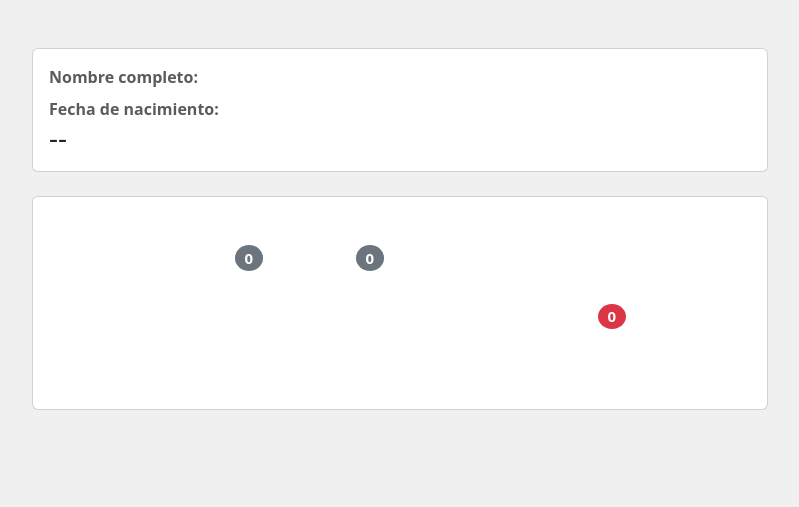
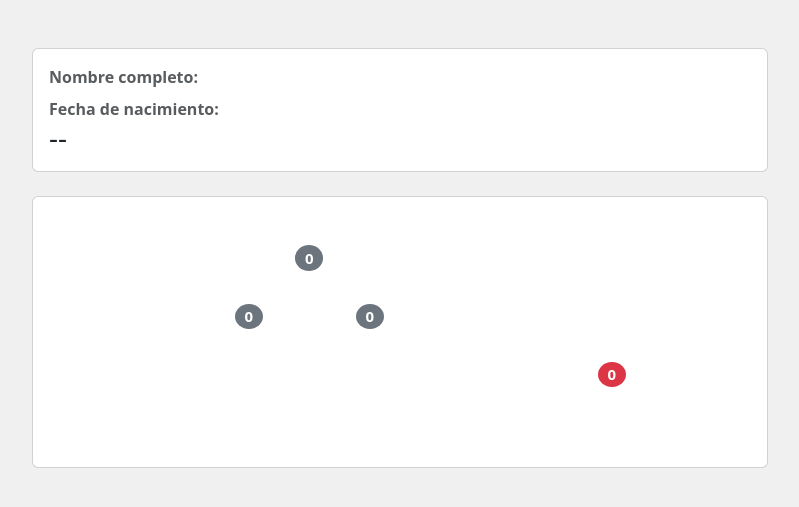
Before and after one commit to modulor/eve-numerology, a CodeIgniter app: page /eve-numerology/calculate in a window 1280 px wide. Shown: the top 507 px of the page, without its empty margins (240-1039 px from the left). Run offline with CodeIgniter, Linux system fonts and the light colour scheme; data that the repository does not hold is empty.

Commit message:
karma essence and essence past lives number

```diff
--- a/application/controllers/Calculate.php
+++ b/application/controllers/Calculate.php
@@ -9,8 +9,8 @@ class Calculate extends CI_Controller
     $essence_number = $this->compress_number_to_one_digit($_POST['day']);
     $karma_number = $this->compress_number_to_one_digit($_POST['month']);
     $past_lives_number = $this->compress_number_to_one_digit($_POST['year']);
-    $karma_number_plus_essence_number = $this->compress_number_to_one_digit($karma_number + $essence_number);
-    $essence_number_plus_past_lives_number = $this->compress_number_to_one_digit($essence_number + $past_lives_number);
+    $karma_and_essence = $this->compress_number_to_one_digit($karma_number + $essence_number);
+    $essence_and_past_lives = $this->compress_number_to_one_digit($essence_number + $past_lives_number);
 
     $data = array(
       'life_mission' => $this->calculate_life_mission($_POST['day'], $_POST['month'], $_POST['year']),
@@ -21,8 +21,9 @@ class Calculate extends CI_Controller
       'karma_number' => $karma_number,
       'past_lives_number' => $past_lives_number,
       'gifts_number' => $this->compress_number_to_one_digit(substr($_POST['year'],-2)),
-      'karma_number_plus_essence_number' => $karma_number_plus_essence_number,
-      'essence_number_plus_past_lives_number' => $essence_number_plus_past_lives_number,
+      'karma_and_essence' => $karma_and_essence,
+      'essence_and_past_lives' => $essence_and_past_lives,
+      'karma_essence_and_essence_past_lives' => $this->compress_number_to_one_digit($karma_and_essence + $essence_and_past_lives),
     );
 
     $this->load->view('calculate/calculate_index_view', $data);
--- a/application/views/calculate/calculate_index_view.php
+++ b/application/views/calculate/calculate_index_view.php
@@ -26,12 +26,28 @@
               <div class="col-1"></div>
               <div class="col-1"></div>
               <div class="col-1"></div>
+              <div class="col-1"></div>
               <div class="col-1 text-center">
-                <h5><span class="badge text-bg-secondary rounded-circle"><?php echo $karma_number_plus_essence_number ?></span></h5>
+                <h5><span class="badge text-bg-secondary rounded-circle"><?php echo $karma_essence_and_essence_past_lives ?></span></h5>
+              </div>
+              <div class="col-1"></div>
+              <div class="col-1"></div>
+              <div class="col-1"></div>
+              <div class="col-1"></div>
+              <div class="col-1"></div>
+              <div class="col-1"></div>
+              <div class="col-1"></div>
+            </div>
+            <div class="row mb-4">
+              <div class="col-1"></div>
+              <div class="col-1"></div>
+              <div class="col-1"></div>
+              <div class="col-1 text-center">
+                <h5><span class="badge text-bg-secondary rounded-circle"><?php echo $karma_and_essence ?></span></h5>
               </div>
               <div class="col-1"></div>
               <div class="col-1 text-center">
-                <h5><span class="badge text-bg-secondary rounded-circle"><?php echo $essence_number_plus_past_lives_number ?></span></h5>
+                <h5><span class="badge text-bg-secondary rounded-circle"><?php echo $essence_and_past_lives ?></span></h5>
               </div>
               <div class="col-1"></div>
               <div class="col-1"></div>
```
